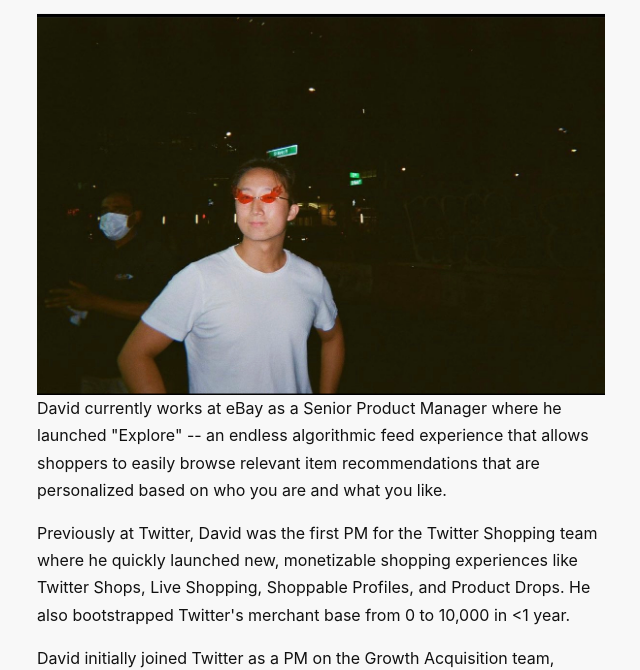
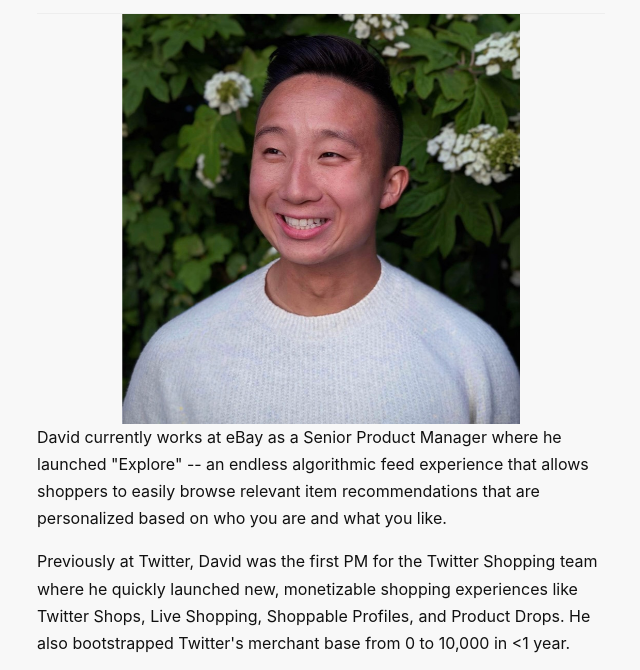
Before and after one commit to davidfromkansas/david_personal_website, a plain HTML site: page index.html in a window 1280 px wide. Shown: the part 78-748 px from the top of the page, without its empty margins (319-959 px from the left). Drawn offline with Linux system fonts and the light colour scheme.

Commit message:
new photo

```diff
--- a/index.html
+++ b/index.html
@@ -40,7 +40,7 @@
   </header>
 
     <!-- Default Content -->
-    <img id="profile_img" src="david.jpg"/>
+    <img id="profile_img" src="better.jpg"/>
 
     <p>David currently works at eBay as a Senior Product Manager where he launched "Explore" -- an endless algorithmic feed experience that allows shoppers to easily browse relevant item recommendations that are personalized based on who you are and what you like.
     </p>
@@ -130,6 +130,7 @@
     <iframe src="https://www.linkedin.com/embed/feed/update/urn:li:ugcPost:7022192338139500544" height="2036" width="504" frameborder="0" allowfullscreen="" title="Embedded post"></iframe>
     <iframe src="https://www.linkedin.com/embed/feed/update/urn:li:share:6907479828237578240" height="898" width="504" frameborder="0" allowfullscreen="" title="Embedded post"></iframe>
     <iframe src="https://www.linkedin.com/embed/feed/update/urn:li:ugcPost:6813256827833237504" height="1128" width="504" frameborder="0" allowfullscreen="" title="Embedded post"></iframe>
+
     `;
 
     const pressContent = `
--- a/styles.css
+++ b/styles.css
@@ -124,7 +124,7 @@
   display: block;
   margin-left: auto;
   margin-right: auto;
-  width: 100%;
+  width: 70%;
 
 }
 
```
Also changed, not shown: better.jpg (added), david.JPEG (added), david_pic.jpg (added).
